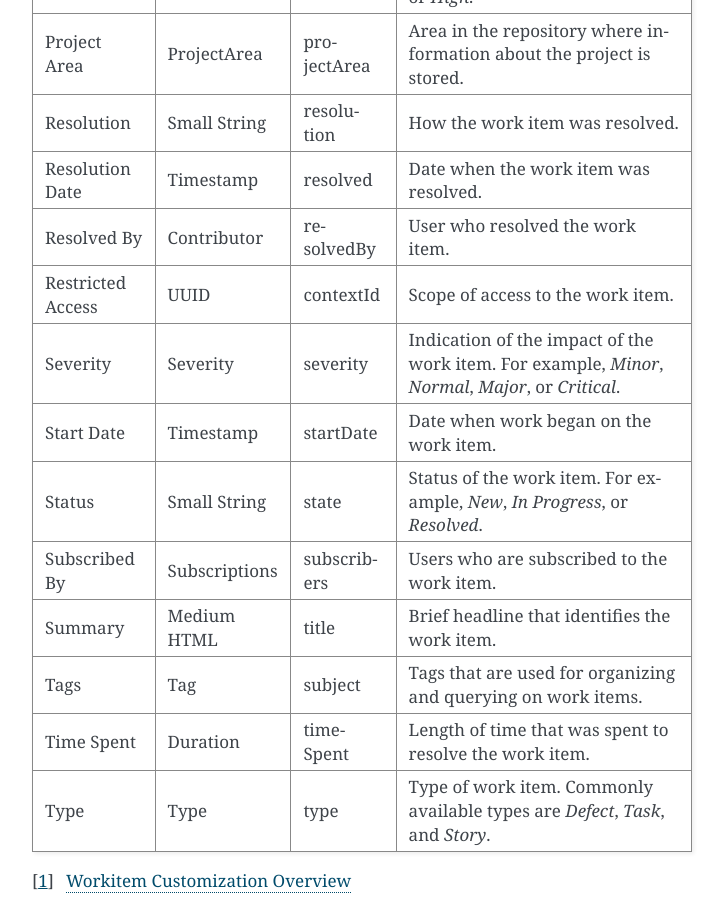
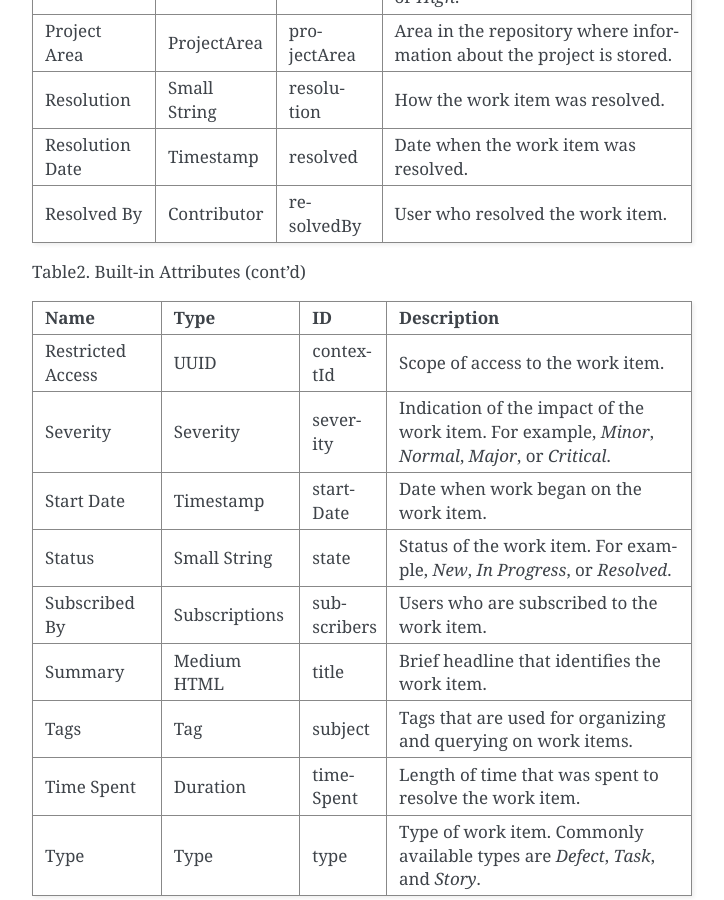
Before and after one commit to dixudx/rtcclient, a Sphinx documentation site: the page built from doc/source/workitem_attr.rst, in a window 1280 px wide and 900 px high, scrolled down 1780 px. Shown: the whole window, without its empty margins (388-1112 px from the left). Built offline with Sphinx 7.4.7, drawn with Linux system fonts in a browser that asks for light colours; some of the changed text lies outside the part shown.

Commit message:
split long tables

```diff
--- a/doc/source/workitem_attr.rst
+++ b/doc/source/workitem_attr.rst
@@ -21,6 +21,8 @@ through **dot notation** and **dictionary**.
 
 Built-in Attributes
 -------------------
+
+Table1. Built-in Attributes
 
 +--------------------+-------------+-------------------+----------------------------------------------+
 | Name               | Type        | ID                | Description                                  |
@@ -84,6 +86,13 @@ Built-in Attributes
 +--------------------+-------------+-------------------+----------------------------------------------+
 | Resolved By        | Contributor | resolvedBy        | User who resolved the work item.             |
 +--------------------+-------------+-------------------+----------------------------------------------+
+
+
+Table2. Built-in Attributes (cont'd)
+
++--------------------+-------------+-------------------+----------------------------------------------+
+| Name               | Type        | ID                | Description                                  |
++====================+=============+===================+==============================================+
 | Restricted Access  | UUID        | contextId         | Scope of access to the work item.            |
 +--------------------+-------------+-------------------+----------------------------------------------+
 | Severity           | Severity    | severity          | Indication of the impact of the work item.   |
```
